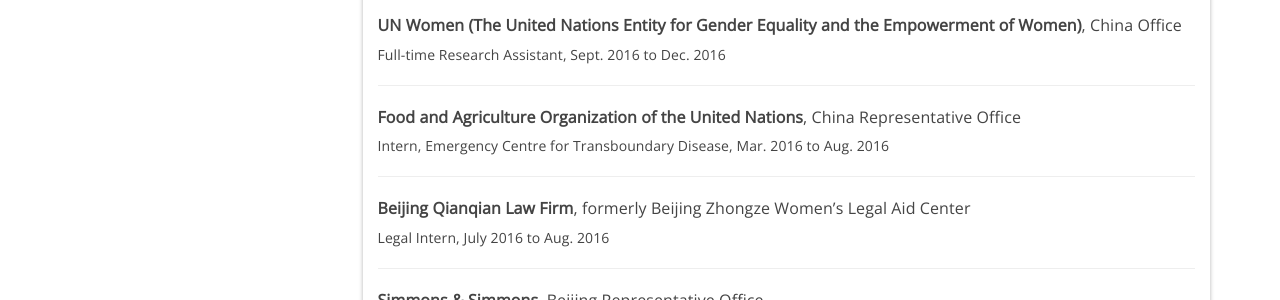
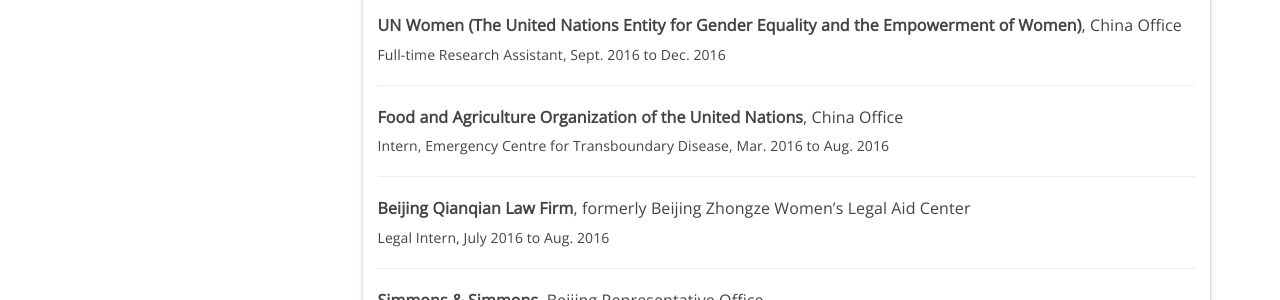
Before and after one commit to CeciliaZhang/-CeciliaZhang-.github-io, a Jekyll site: the page built from index.html, in a window 1280 px wide and 900 px high, scrolled down 750 px. Shown: the part 154-454 px from the top of the window. Built offline with Jekyll 4.4.1, drawn with Linux system fonts in a browser that asks for light colours; nearby versions of some CDN libraries.

Commit message:
Update experiences.html

```diff
--- a/_includes/experiences.html
+++ b/_includes/experiences.html
@@ -18,7 +18,7 @@
         <h5><b>UN Women (The United Nations Entity for Gender Equality and the Empowerment of Women)</b>, China Office</h5>
         <h6>Full-time Research Assistant, Sept. 2016 to Dec. 2016</h6>
         <hr/>
-        <h5><b>Food and Agriculture Organization of the United Nations</b>, China Representative Office</h5>
+        <h5><b>Food and Agriculture Organization of the United Nations</b>, China Office</h5>
         <h6>Intern, Emergency Centre for Transboundary Disease, Mar. 2016 to Aug. 2016</h6>
         <hr/>
         <h5><b>Beijing Qianqian Law Firm</b>, formerly Beijing Zhongze Women’s Legal Aid Center</h5>
```
